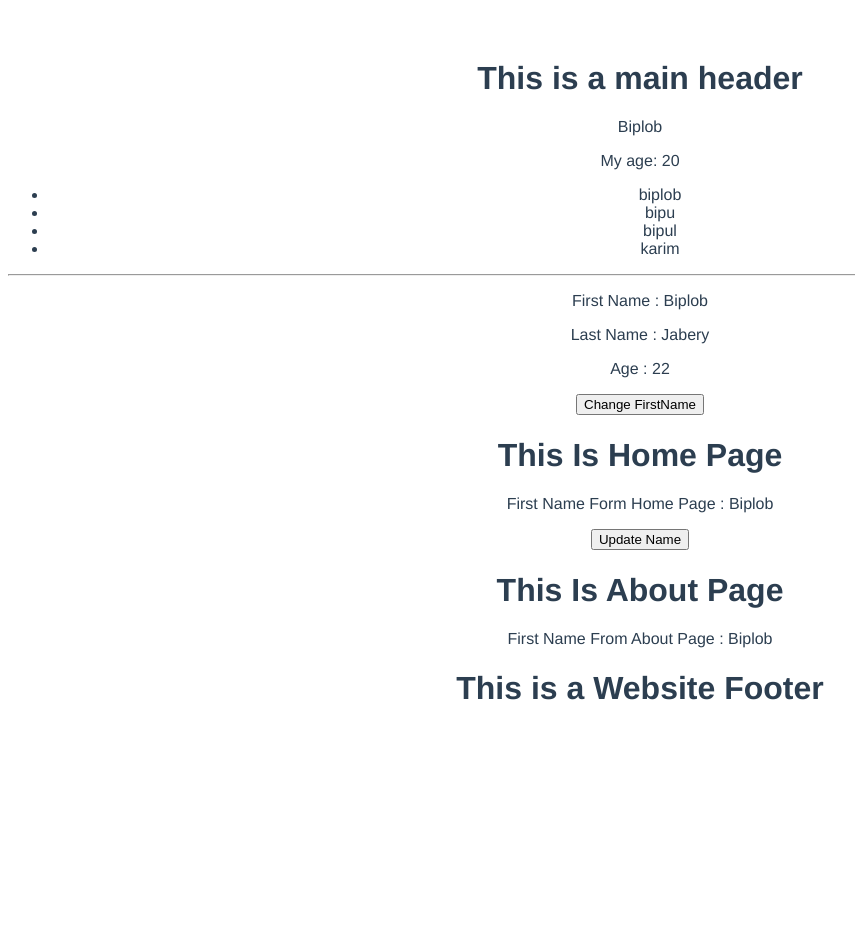
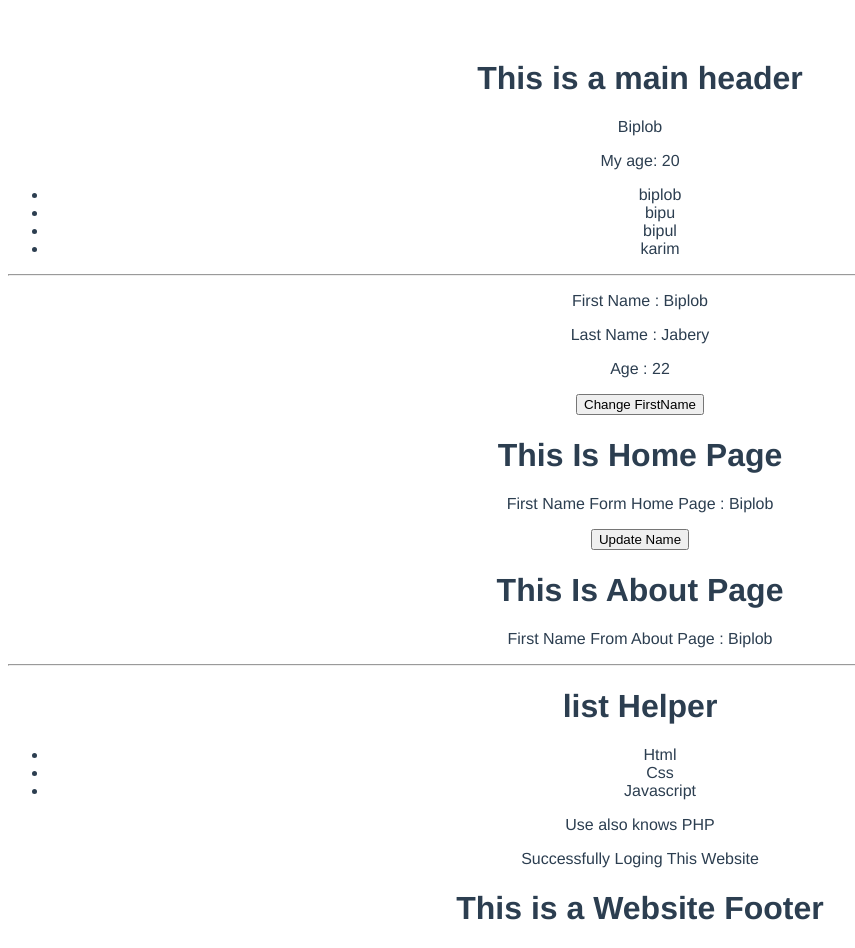
Before and after one commit to DeveloperBiplob/Vue-Js, a Vue app in the folder vuejs-learn-project/: page / in a window 1280 px wide. Shown: the whole page, without its empty margins (0-855 px from the left). Before the commit the page ends 800 px from the top, so only its background shows below. Built offline with nearby package versions, Linux system fonts and the light colour scheme.

Commit message:
Vue Slots

```diff
--- a/vuejs-learn-project/src/App.vue
+++ b/vuejs-learn-project/src/App.vue
@@ -11,6 +11,18 @@
 
     <Home-Page :firstName="firstName"></Home-Page>
     <About-Page :firstName="firstName"></About-Page>
+    <hr>
+    <List-Helper>
+      <ul>
+        <li v-for="list in lists" :key="list">
+          {{ list }}
+        </li>
+      </ul>
+
+      <!-- Name Slot -->
+      <p slot="user">Use also knows PHP</p>
+      <p :slot="loader">Successfully Loging This Website</p>
+    </List-Helper>
     <Footer></Footer>
 
     </div>
@@ -21,6 +33,7 @@ import Header from './components/HeaderFooter/Header.vue';
 import Footer from './components/HeaderFooter/Footer.vue';
 import HomePage from './components/EventBus/Home.vue';
 import AboutPage from './components/EventBus/About.vue';
+import ListHelper from './components/SlotsPractice/ListHelper.vue';
 export default {
   name: 'App',
   data(){
@@ -31,6 +44,8 @@ export default {
       firstName: 'Biplob',
       lastName: 'Jabery',
       myAge: 22,
+      lists: ['Html', 'Css', 'Javascript'],
+      loader: '',
     }
   },
   components: {
@@ -38,7 +53,13 @@ export default {
     Footer,
     HomePage,
     AboutPage,
-}
+    ListHelper,
+  },
+  created(){
+    setTimeout(()=> {
+      this.loader = 'other';
+    }, 3000)
+  }
 }
 </script>
 
--- a/vuejs-learn-project/src/components/EventBus/About.vue
+++ b/vuejs-learn-project/src/components/EventBus/About.vue
@@ -18,8 +18,8 @@ export default {
         }
     },
     created(){
-        bus.$on('nameChange', (data) => {
-            this.firstName = data;
+        bus.$on('nameChange', () => {
+            // this.firstName = data;
         })
     }
 }
--- /dev/null
+++ b/vuejs-learn-project/src/components/SlotsPractice/ListHelper.vue
@@ -0,0 +1,35 @@
+<template>
+    <diV>
+        <h1>list Helper</h1>
+        <!-- default slot -->
+        <slot></slot>
+        <!-- name Solte -->
+        <slot name="user"></slot>
+
+        <slot name="other">Loading...</slot>
+    </diV>
+</template>
+
+<script>
+
+export default {
+  name: 'ListHelper',
+  data(){
+    return {
+
+    }
+  }
+
+}
+</script>
+
+<style>
+#app {
+  font-family: Avenir, Helvetica, Arial, sans-serif;
+  -webkit-font-smoothing: antialiased;
+  -moz-osx-font-smoothing: grayscale;
+  text-align: center;
+  color: #2c3e50;
+  margin-top: 60px;
+}
+</style>
```
